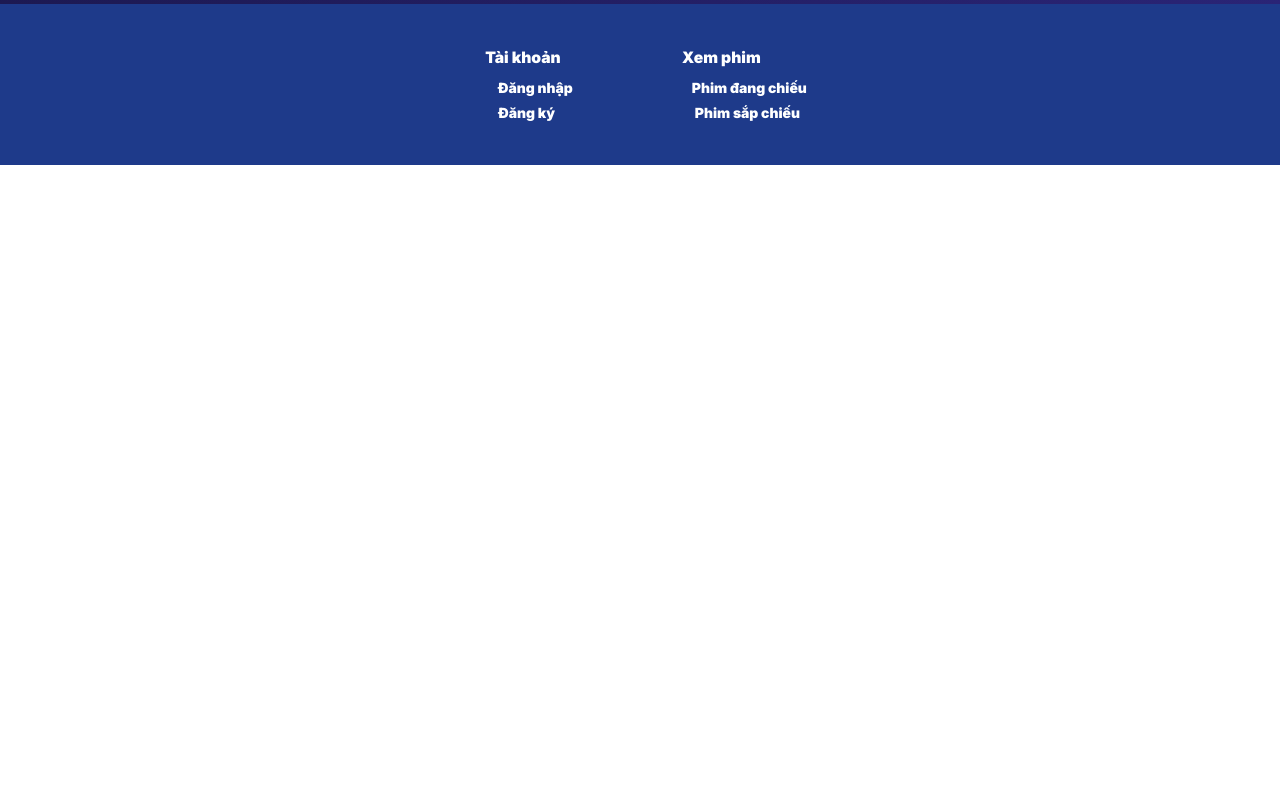
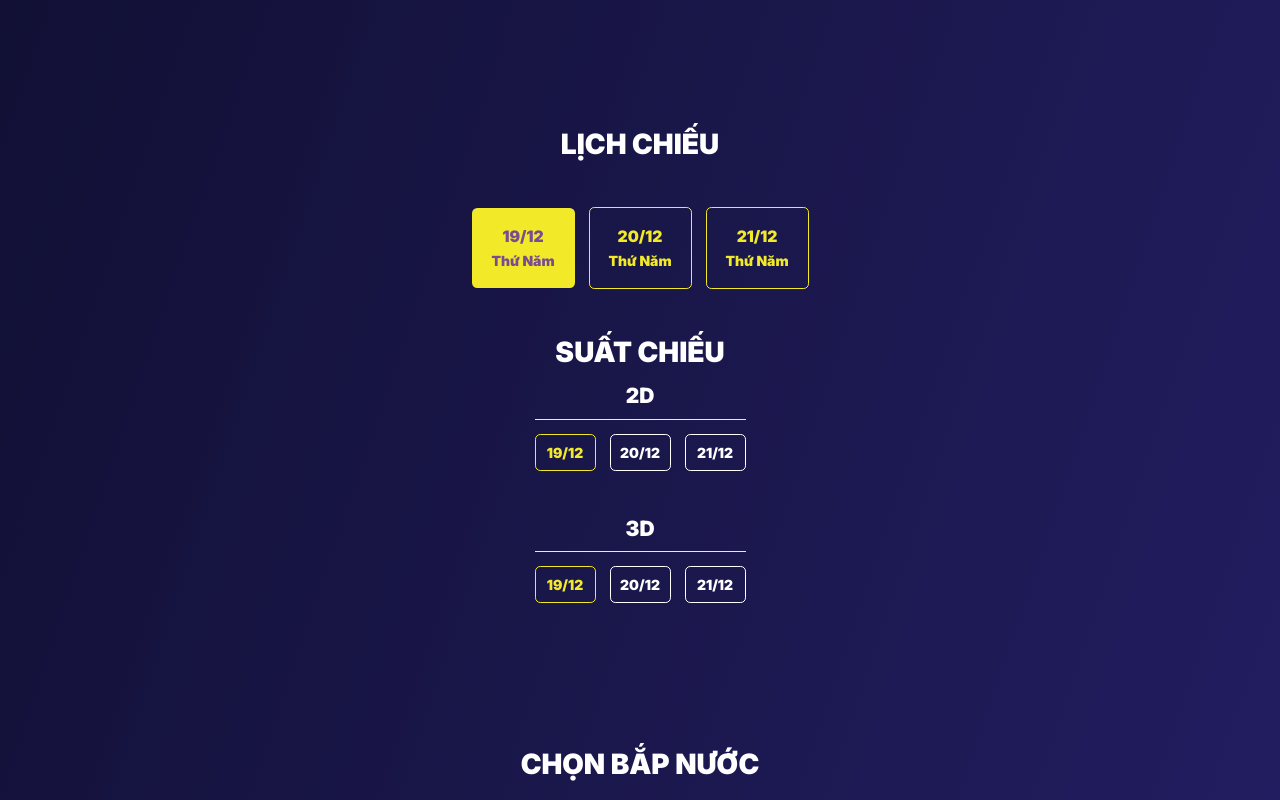
Before and after one commit to Boygioi15/CinemaManagement, a React (Vite) app in the folder frontend-client/: page /movie/detail in a window 1280 px wide. Shown: the part 740-1540 px from the top of the page. Before the commit the page ends 905 px from the top, so only its background shows below. Built offline with nearby package versions, Linux system fonts and the light colour scheme.

Commit message:
80% detail page

```diff
--- /dev/null
+++ b/frontend-client/src/Components/FoodCard/index.jsx
@@ -0,0 +1,28 @@
+import QuantitySelector from "../QuantitySelector";
+
+const FoodCard = () => {
+  return (
+    <div>
+      <div className="flex flex-col justify-between md:grid md:grid-cols-2 gap-4 group">
+        <div className="md:col-span-1 w-full">
+          <img
+            className="w-full object-cover"
+            src="https://api-website.cinestar.com.vn/media/.thumbswysiwyg/pictures/HinhQuayconnew/lays-khoai-tay.png?rand=1719572623"
+            alt=""
+          />
+        </div>
+        <div className="md:col-span-1 flex flex-col justify-between">
+          <div className="flex flex-col gap-4 justify-center items-center md:items-start">
+            <span className="text-lg group-hover:text-[#f2ea28]">COMBO PARTY</span>
+            <span className="">1 Bắp Ngọt 60oz + 1 Coke 32oz</span>
+            <span className="">94,000 VNĐ</span>
+          </div>
+          <div className="mt-4">
+            <QuantitySelector />
+          </div>
+        </div>
+      </div>
+    </div>
+  );
+};
+export default FoodCard;
--- /dev/null
+++ b/frontend-client/src/Components/QuantitySelector.jsx
@@ -0,0 +1,52 @@
+import { useState } from "react";
+import { IoIosAdd } from "react-icons/io";
+import { GrFormSubtract } from "react-icons/gr";
+
+const QuantitySelector = ({ initialQuantity = 1, onChange }) => {
+  const [quantity, setQuantity] = useState(initialQuantity);
+
+  const handleDecrement = () => {
+    if (quantity > 1) {
+      setQuantity((prevQuantity) => prevQuantity - 1);
+      onChange(quantity - 1);
+    }
+  };
+
+  const handleIncrement = () => {
+    setQuantity((prevQuantity) => prevQuantity + 1);
+    onChange(quantity + 1);
+  };
+  const handleInputChange = (event) => {
+    const newQuantity = parseInt(event.target.value, 10);
+    if (!isNaN(newQuantity) && newQuantity >= 1) {
+      setQuantity(newQuantity);
+      onChange(newQuantity);
+    }
+  };
+  return (
+    <div className="flex text-2xl text-black items-center justify-between rounded-md w-[full] h-[40px] bg-[#94a4b8] hover:bg-[#f2ea28] ">
+      <button
+        type="button"
+        className=" h-6 w-6 ml-2 rounded-full hover:bg-[#663399] hover:text-[#f2ea28]"
+        onClick={handleDecrement}
+      >
+        <GrFormSubtract />
+      </button>
+      <div
+        className="w-full min-h-[35px] text-center justify-center items-center flex "
+        onChange={handleInputChange}
+      >
+        {quantity}
+      </div>
+      <button
+        type="button"
+        className="h-6 w-6 mr-2 rounded-full hover:bg-[#663399] hover:text-[#f2ea28]"
+        onClick={handleIncrement}
+      >
+        <IoIosAdd/>
+      </button>
+    </div>
+  );
+};
+
+export default QuantitySelector;
--- /dev/null
+++ b/frontend-client/src/Components/ScheduleChooseBox.jsx
@@ -0,0 +1,18 @@
+import React from 'react';
+
+const ScheduleChooseBox = ({ date, isSelected, onClick }) => {
+  return (
+    <div
+      className={`
+        rounded-md px-4 py-5 cursor-pointer w-[103px] h-auto flex flex-col justify-center items-center
+        ${isSelected ? 'bg-[#f2ea28] text-[#784c90]' : 'border border-[#f2ea28] text-[#f2ea28]'}
+      `}
+      onClick={onClick}
+    >
+      <div className="text-lg font-medium">{date}</div>
+      <div>Thứ Năm</div>
+    </div>
+  );
+};
+
+export default ScheduleChooseBox;
--- /dev/null
+++ b/frontend-client/src/Components/ShowtimeChooseBox.jsx
@@ -0,0 +1,21 @@
+import React from "react";
+
+const ShowtimeChooseBox = ({ time, isSelected, onClick }) => {
+  return (
+    <div
+      className={`
+        rounded-md px-4 py-5 cursor-pointer w-[61px] h-[34px] flex flex-col justify-center items-center
+        ${
+          isSelected
+            ? "border border-[#f2ea28] text-[#f2ea28]"
+            : "border border-white text-white"
+        }
+      `}
+      onClick={onClick}
+    >
+      <div className="text-base">{time}</div>
+    </div>
+  );
+};
+
+export default ShowtimeChooseBox;
--- a/frontend-client/src/Components/filmCard/index.jsx
+++ b/frontend-client/src/Components/filmCard/index.jsx
@@ -7,9 +7,12 @@ import {
 import { PiPlayCircleFill } from "react-icons/pi";
 import "./style.css";
 import CustomButton from "../button";
-
+import TrailerModal from "../TrailerModal";
+import { useState } from "react";
+import { FaRegCirclePlay } from "react-icons/fa6";
 
 const FilmCard = ({ imageUrl, name, country, type, duration, ageLimit }) => {
+  const [videoOpen, setVideoOpen] = useState(false);
   return (
     <div className="flex flex-wrap justify-center gap-5 p-2">
       {/* Sử dụng flexbox để căn chỉnh chiều rộng tự động */}
@@ -84,10 +87,20 @@ const FilmCard = ({ imageUrl, name, country, type, duration, ageLimit }) => {
           </a>
           <div className="flex justify-between mt-3 pt-4 button-font">
             {/* Nút trailer chỉ hiển thị trên thiết bị lớn hơn sm */}
-            <button className="hidden sm:flex items-center">
-              <PiPlayCircleFill className="w-[31px] h-[31px] mr-2 align-middle" />
-              <span className="mr-2 text-white border-b-2">Xem trailer</span>
+            <button
+              className="hidden sm:flex items-center"
+              onClick={() => setVideoOpen(true)}
+            >
+              <div className="flex items-center justify-center mr-2">
+                <FaRegCirclePlay className="w-[31px] h-[31px] text-[#fe1e3e] bg-[#d9d9d9] rounded-full" />
+              </div>
+              <span className="text-white border-b-2">Xem trailer</span>
             </button>
+            <TrailerModal
+              videoOpen={videoOpen}
+              setVideoOpen={setVideoOpen}
+              videoUrl="https://www.youtube-nocookie.com/embed/WHmHpntEMbk?controls=1&enablejsapi=1&rel=0&fs=1"
+            />
 
             <CustomButton
               defaultColor="#F3EA28" /* Màu nền mặc định */
--- a/frontend-client/src/pages/FilmPage/FilmDetailPage.jsx
+++ b/frontend-client/src/pages/FilmPage/FilmDetailPage.jsx
@@ -11,14 +11,26 @@ import { FaRegCirclePlay } from "react-icons/fa6";
 import "./filmPage.css";
 import FilmInfoSection from "../../Components/FilmInfoSection";
 import TrailerModal from "../../Components/TrailerModal";
+import ScheduleChooseBox from "../../Components/ScheduleChooseBox";
+import ShowtimeChooseBox from "../../Components/ShowtimeChooseBox";
+import FoodCard from "../../Components/FoodCard";
 
 const FilmDetailPage = () => {
   const ageLimit = 18;
   const [videoOpen, setVideoOpen] = useState(false);
+  const [selectedSchedule, setSSelectedSchedule] = useState("19/12");
+  const [selectedShowtime, setSelectedShowtime] = useState("19/12");
+
+  const handleDateClick = (date) => {
+    setSSelectedSchedule(date);
+  };
+  const handleTimeClick = (time) => {
+    setSelectedShowtime(time);
+  };
 
   return (
-    <div className="p-6">
-      <div className="grid items-start grid-cols-5 gap-12 rounded-lg">
+    <div className="p-6 space-y-12 md:space-y-40">
+      <div className="grid items-start grid-cols-5 gap-6 md:gap-12 rounded-lg">
         <div className="col-span-2 w-full h-full top-0 text-center relative ">
           <div className="relative border border-gray-300 rounded-lg ">
             {/* Hình ảnh phim */}
@@ -100,15 +112,92 @@ const FilmDetailPage = () => {
             <span className="text-white border-b-2">Xem trailer</span>
           </button>
         </div>
+        {/* Sử dụng TrailerModal */}
+        <TrailerModal
+          videoOpen={videoOpen}
+          setVideoOpen={setVideoOpen}
+          videoUrl="https://www.youtube-nocookie.com/embed/WHmHpntEMbk?controls=1&enablejsapi=1&rel=0&fs=1"
+        />
       </div>
       <FilmInfoSection className="block md:hidden mt-6" />
+      <div>
+        <div className="flex flex-col justify-center items-center space-y-12">
+          <h1>LỊCH CHIẾU</h1>
+          <div className="flex flex-wrap justify-center items-center mt-6 gap-4">
+            <ScheduleChooseBox
+              date="19/12"
+              isSelected={selectedSchedule === "19/12"}
+              onClick={() => handleDateClick("19/12")}
+            />
+            <ScheduleChooseBox
+              date="20/12"
+              isSelected={selectedSchedule === "20/12"}
+              onClick={() => handleDateClick("20/12")}
+            />
+            <ScheduleChooseBox
+              date="21/12"
+              isSelected={selectedSchedule === "21/12"}
+              onClick={() => handleDateClick("21/12")}
+            />
+          </div>
+          <div className="flex flex-col justify-center items-center space-y-2">
+            <h1>SUẤT CHIẾU</h1>
+            <h2>2D</h2>
+            <hr className="text-white w-full p-1"></hr>
+            <div className="flex flex-wrap justify-center items-center mt-6 gap-4">
+              <ShowtimeChooseBox
+                time="19/12"
+                isSelected={selectedShowtime === "19/12"}
+                onClick={() => handleTimeClick("19/12")}
+              />
+              <ShowtimeChooseBox
+                time="20/12"
+                isSelected={selectedShowtime === "20/12"}
+                onClick={() => handleTimeClick("20/12")}
+              />
+              <ShowtimeChooseBox
+                time="21/12"
+                isSelected={selectedShowtime === "21/12"}
+                onClick={() => handleTimeClick("21/12")}
+              />
+            </div>
+          </div>
+          <div className="flex flex-col justify-center items-center space-y-2">
+            <h2>3D</h2>
+            <hr className="text-white w-full p-1"></hr>
+            <div className="flex flex-wrap justify-center items-center mt-4 gap-4">
+              <ShowtimeChooseBox
+                time="19/12"
+                isSelected={selectedShowtime === "19/12"}
+                onClick={() => handleTimeClick("19/12")}
+              />
+              <ShowtimeChooseBox
+                time="20/12"
+                isSelected={selectedShowtime === "20/12"}
+                onClick={() => handleTimeClick("20/12")}
+              />
+              <ShowtimeChooseBox
+                time="21/12"
+                isSelected={selectedShowtime === "21/12"}
+                onClick={() => handleTimeClick("21/12")}
+              />
+            </div>
+          </div>
+        </div>
+      </div>
+      <div className="flex flex-col justify-center items-center space-y-12">
+        <h1>CHỌN BẮP NƯỚC</h1>
+        <div className="flex flex-wrap justify-center items-center mt-6 gap-4 md:gap-8">
+          <FoodCard />
+          <FoodCard />
+          <FoodCard />
+          <FoodCard />
+          <FoodCard />
+          <FoodCard />
+          <FoodCard />
 
-      {/* Sử dụng TrailerModal */}
-      <TrailerModal
-        videoOpen={videoOpen}
-        setVideoOpen={setVideoOpen}
-        videoUrl="https://www.youtube-nocookie.com/embed/WHmHpntEMbk?controls=1&enablejsapi=1&rel=0&fs=1"
-      />
+        </div>
+      </div>
     </div>
   );
 };
```
